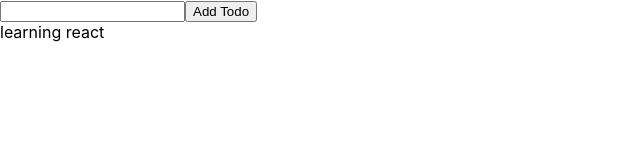
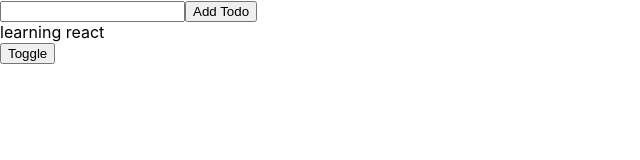
Before and after one commit to ronak-d/Practise, a React (Create React App) app in the folder React/learning/: page / in a window 1280 px wide. Shown: the top 160 px of the page, without its empty margins (0-640 px from the left). Built offline with nearby package versions, Linux system fonts and the light colour scheme.

Commit message:
indvidual toggle

```diff
--- /dev/null
+++ b/React/learning/src/Components/Todo/TododItem.jsx
@@ -0,0 +1,27 @@
+import React from 'react'
+
+const TododItem = ({todo}) => {
+  return (
+    <>
+        <div>{todo}</div>
+        <button>Toggle</button>
+    </>
+  )
+}
+
+export default TododItem
+
+
+// this component created to maintain any button like delete or toggle- okay!
+
+//  to make any task done we can mark it as true = done | false = not done
+
+// const todo{
+//     title:"task";
+//     staus:"true"
+// }
+//  ^
+//  |  means this done has been done just by seeing status true
+
+
+// now form the task with boolean value as a key status in all.
--- a/React/learning/src/Components/Todo/Todos.jsx
+++ b/React/learning/src/Components/Todo/Todos.jsx
@@ -1,4 +1,5 @@
 import React, { useState } from 'react'
+import TododItem from './TododItem';
 import TodoInput from './TodoInput'
 
 const Todos = () => {
@@ -15,7 +16,10 @@ const Todos = () => {
   return (
     <div>
         <TodoInput Alltodos={Alltodos}/>
-        {TodoList.map( (e)=> <div>{e}</div> )}
+
+        {TodoList.map( (e)=>
+            <TododItem todo={e}/>
+        )}
     </div>
   )
 }
```
